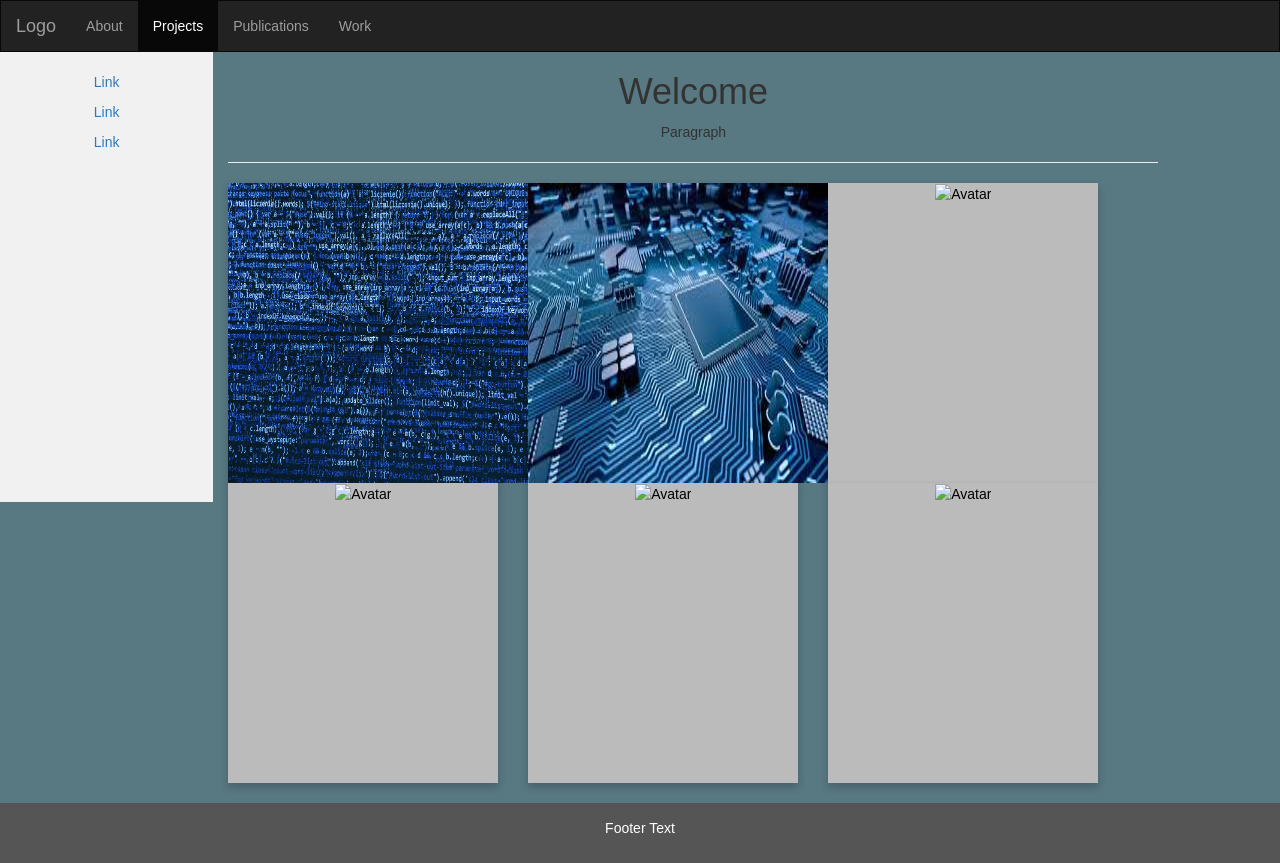
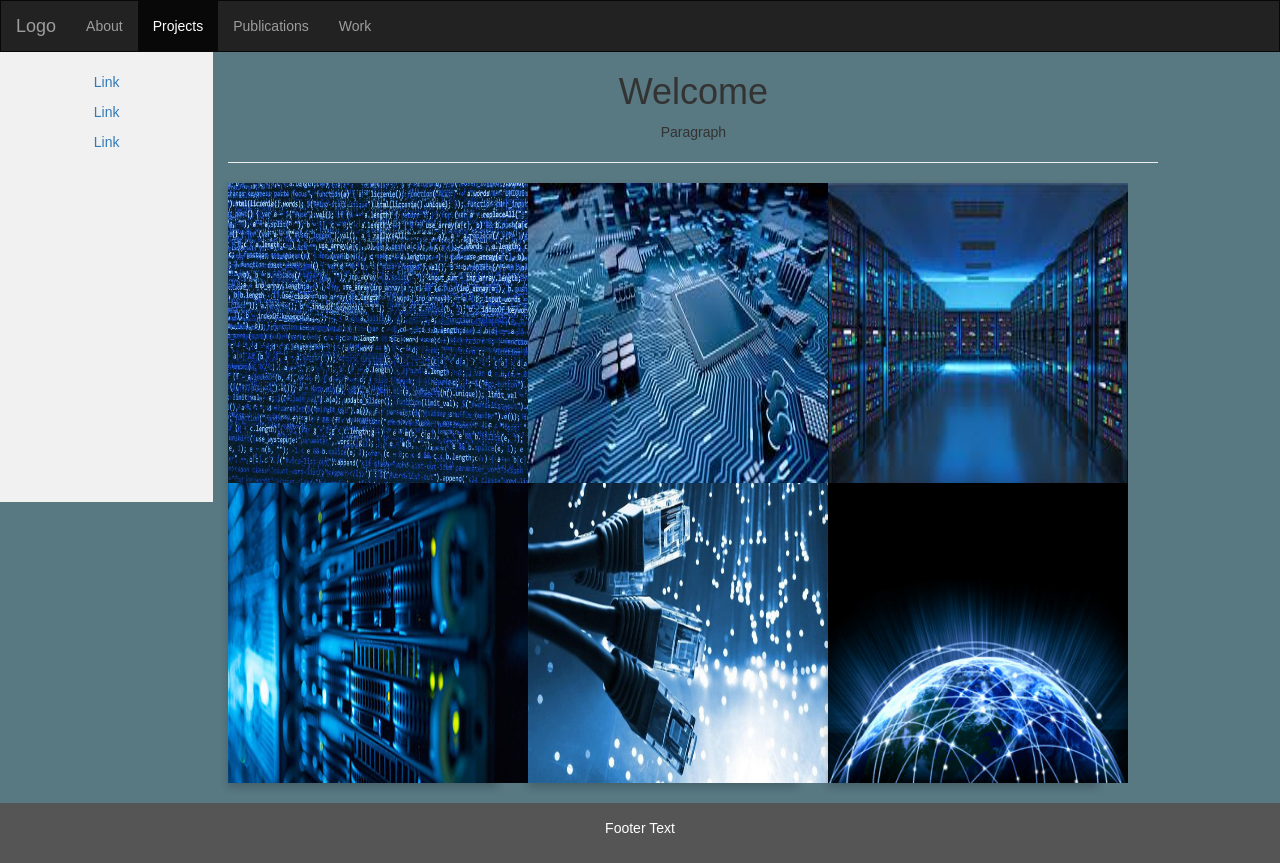
Before and after one commit to Pitt-Technical-Communications/Bootstrap_Portfolio, a plain HTML site: page src/projects.html in a window 1280 px wide. Drawn offline with nearby package versions, Linux system fonts and the light colour scheme.

Commit message:
Update projects.html

```diff
--- a/src/projects.html
+++ b/src/projects.html
@@ -126,7 +126,7 @@
             <div class="flip-card col-sm-4">
               <div class="flip-card-inner">
                 <div class="flip-card-front">
-                  <img src="assets/img/portfolio/cabin.png" alt="Avatar" style="width:300px;height:300px;">
+                  <img src="images/image9.jpg" alt="Avatar" style="width:300px;height:300px;">
                 </div>
                 <div class="flip-card-back">
                   <h1>Info Slot 3</h1>
@@ -139,7 +139,7 @@
             <div class="flip-card col-sm-4">
               <div class="flip-card-inner">
                 <div class="flip-card-front">
-                  <img src="assets/img/portfolio/cabin.png" alt="Avatar" style="width:300px;height:300px;">
+                  <img src="images/image10.jpg" alt="Avatar" style="width:300px;height:300px;">
                 </div>
                 <div class="flip-card-back">
                   <h1>Info Slot 4</h1>
@@ -152,7 +152,7 @@
             <div class="flip-card col-sm-4">
               <div class="flip-card-inner">
                 <div class="flip-card-front">
-                  <img src="assets/img/portfolio/cabin.png" alt="Avatar" style="width:300px;height:300px;">
+                  <img src="images/image11.jpg" alt="Avatar" style="width:300px;height:300px;">
                 </div>
                 <div class="flip-card-back">
                   <h1>Info Slot 5</h1>
@@ -165,7 +165,7 @@
             <div class="flip-card col-sm-4">
               <div class="flip-card-inner">
                 <div class="flip-card-front">
-                  <img src="assets/img/portfolio/cabin.png" alt="Avatar" style="width:300px;height:300px;">
+                  <img src="images/image12.jpg" alt="Avatar" style="width:300px;height:300px;">
                 </div>
                 <div class="flip-card-back">
                   <h1>Info Slot 6</h1>
```
